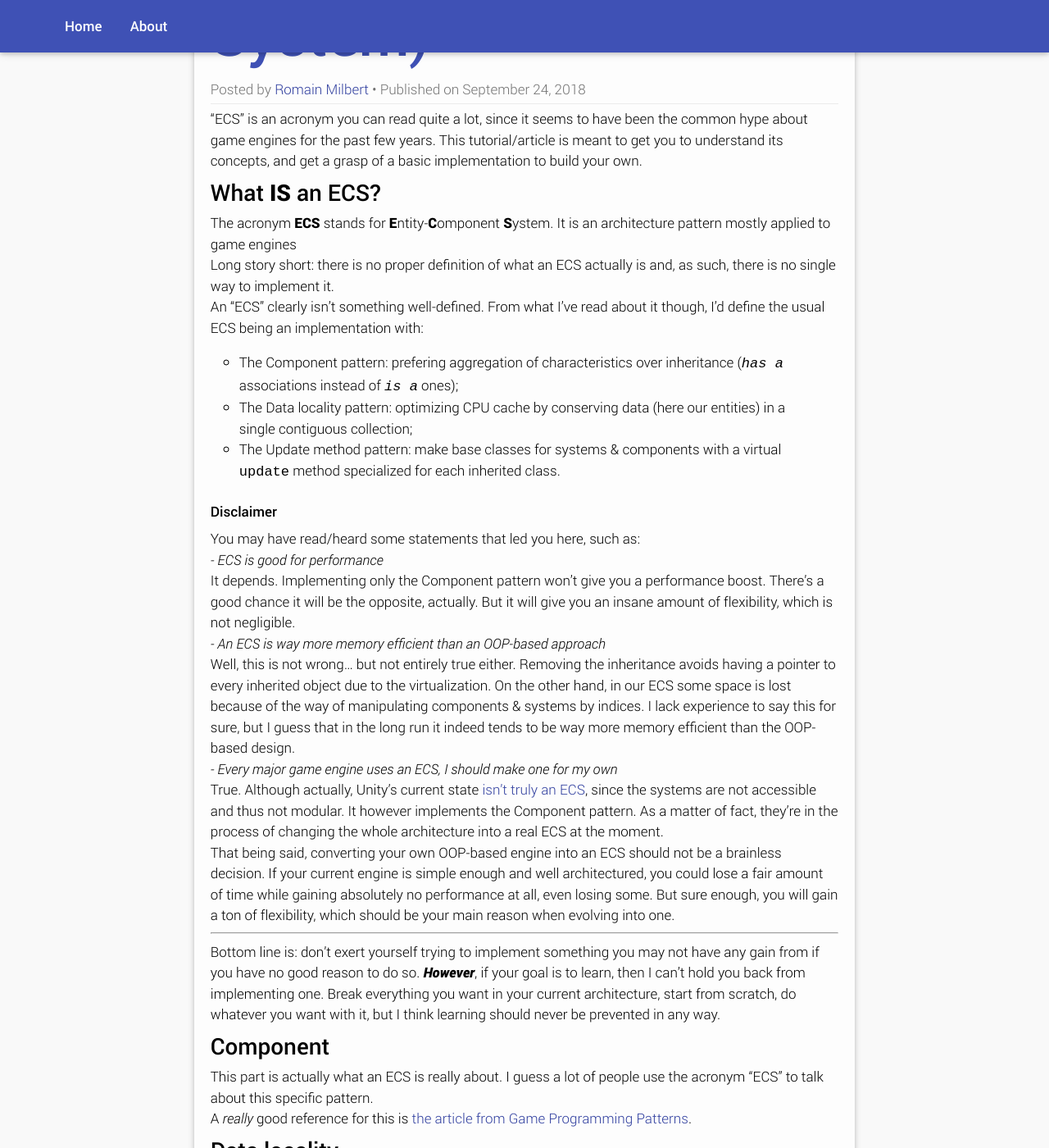
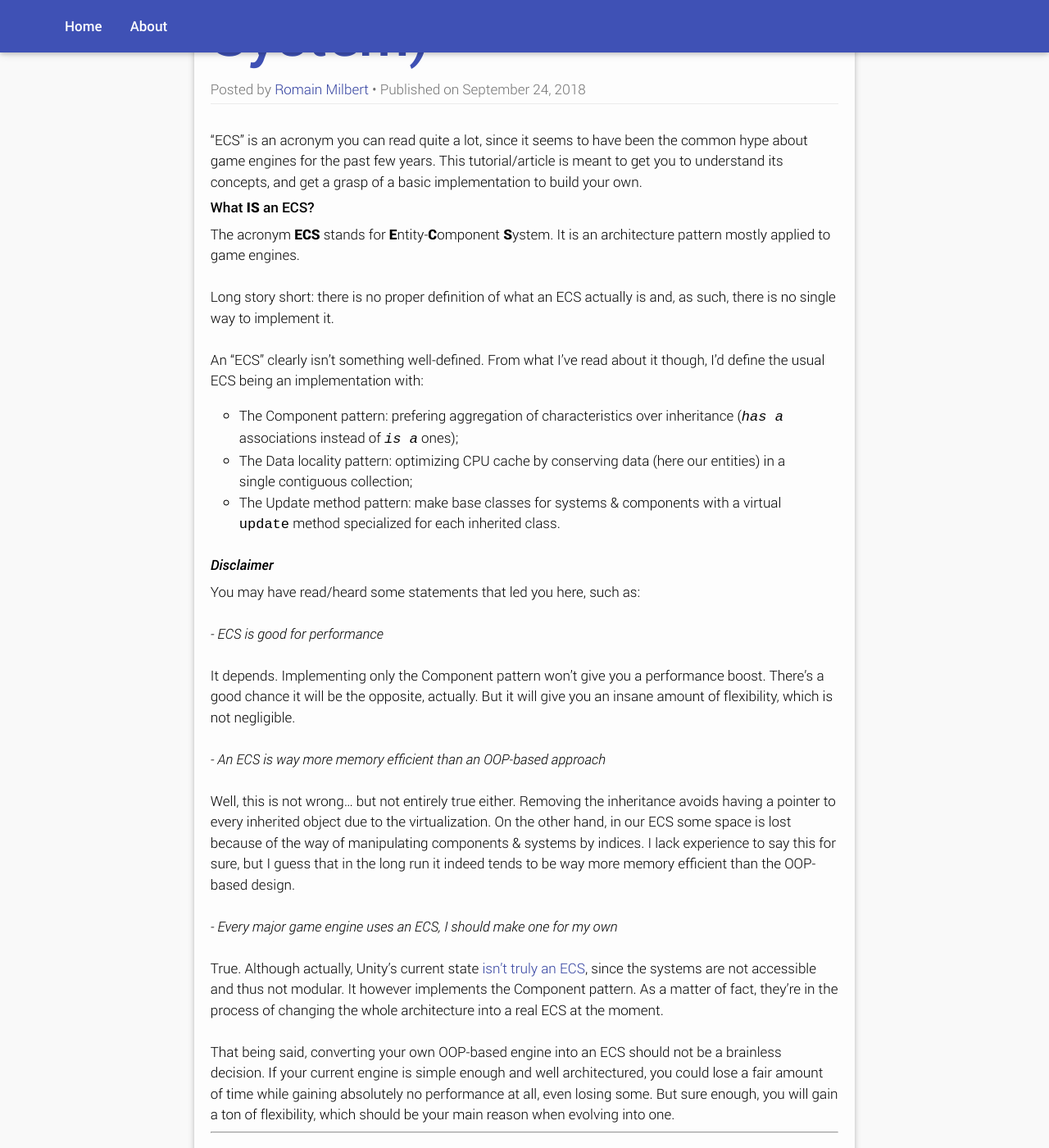
Before and after one commit to MakeItShaded/makeitshaded.github.io, a Jekyll site: the page built from _posts/2018-09-24-make-an-ecs.md, in a window 1280 px wide and 1400 px high, scrolled down 399 px. Shown: the whole window at 82% size. Built offline with Jekyll 4.4.1, drawn with Linux system fonts in a browser that asks for light colours; some web fonts are replaced; some of the changed text lies outside the part shown.

Commit message:
[Tuto/ECS] Smaller titles, added line breaks

```diff
--- a/_posts/2018-09-24-make-an-ecs.md
+++ b/_posts/2018-09-24-make-an-ecs.md
@@ -6,63 +6,78 @@ tags: [C++, ECS, Game engine, Architecture]
 category: [Tutorial]
 ---
 
+<br/>
 "ECS" is an acronym you can read quite a lot, since it seems to have been the common hype about game engines for the past few years. This tutorial/article is meant to get you to understand its concepts, and get a grasp of a basic implementation to build your own.
 
-##### What **IS** an ECS?
+###### What **IS** an ECS?
 
-The acronym **ECS** stands for **E**ntity-**C**omponent **S**ystem. It is an architecture pattern mostly applied to game engines
+The acronym **ECS** stands for **E**ntity-**C**omponent **S**ystem. It is an architecture pattern mostly applied to game engines.
 
+<br/>
 Long story short: there is no proper definition of what an ECS actually is and, as such, there is no single way to implement it.
 
+<br/>
 An "ECS" clearly isn't something well-defined. From what I've read about it though, I'd define the usual ECS being an implementation with:
 
 - The Component pattern: prefering aggregation of characteristics over inheritance (_`has a`_ associations instead of _`is a`_ ones);
 - The Data locality pattern: optimizing CPU cache by conserving data (here our entities) in a single contiguous collection;
 - The Update method pattern: make base classes for systems & components with a virtual `update` method specialized for each inherited class.
 
-###### Disclaimer
+###### _Disclaimer_
 
 You may have read/heard some statements that led you here, such as:
 
+<br/>
 *- ECS is good for performance*
 
+<br/>
 It depends. Implementing only the Component pattern won't give you a performance boost. There's a good chance it will be the opposite, actually. But it will give you an insane amount of flexibility, which is not negligible.
 
+<br/>
 *- An ECS is way more memory efficient than an OOP-based approach*
 
+<br/>
 Well, this is not wrong... but not entirely true either. Removing the inheritance avoids having a pointer to every inherited object due to the virtualization. On the other hand, in our ECS some space is lost because of the way of manipulating components & systems by indices. I lack experience to say this for sure, but I guess that in the long run it indeed tends to be way more memory efficient than the OOP-based design.
 
+<br/>
 *- Every major game engine uses an ECS, I should make one for my own*
 
+<br/>
 True. Although actually, Unity's current state [isn't truly an ECS](https://answers.unity.com/questions/669643/entity-component-system.html?childToView=1076793#answer-1076793), since the systems are not accessible and thus not modular. It however implements the Component pattern. As a matter of fact, they're in the process of changing the whole architecture into a real ECS at the moment.
 
+<br/>
 That being said, converting your own OOP-based engine into an ECS should not be a brainless decision. If your current engine is simple enough and well architectured, you could lose a fair amount of time while gaining absolutely no performance at all, even losing some. But sure enough, you will gain a ton of flexibility, which should be your main reason when evolving into one.
 
 ---
 
+<br/>
 Bottom line is: don't exert yourself trying to implement something you may not have any gain from if you have no good reason to do so. ***However***, if your goal is to learn, then I can't hold you back from implementing one. Break everything you want in your current architecture, start from scratch, do whatever you want with it, but I think learning should never be prevented in any way.
 
-##### Component
+###### Component
 
 This part is actually what an ECS is really about. I guess a lot of people use the acronym "ECS" to talk about this specific pattern.
 
+<br/>
 A _really_ good reference for this is [the article from Game Programming Patterns](http://gameprogrammingpatterns.com/component.html).
 
-##### Data locality
+###### Data locality
 
 Small explanation: a computer's CPU possesses a cache, whose size vary but still is pretty small (for example, L3 cache (largest but slowest) is ~6 MB on Intel i5s, ~8 MB on i7s, ~19 MB on AMD Ryzen 5s and ~20 MB on Ryzen 7s. This list is absolutely not entirely accurate, it may be different with each generation & model). As you can see, this cache is incredibly smaller than your amount of RAM, but is _really_ faster than it.
 
-Nowadays, CPUs perform what we can call _caching_: copying data from the RAM into the cache so that it can access it **way** faster. However, this operation only copies data adjacent to the one you're accessing. If the data you're fetching from memory isn't in this cache slice, this causes a "cache miss" which slows down the program to pick data from the RAM. That is, your program can be executed faster if you're often selecting contiguous data.
+<br/>
+Nowadays, CPUs perform what we call _caching_: copying data from the RAM into the cache so that it can access it _way_ faster. However, this operation only copies data adjacent to the one you're accessing. If the data you're fetching from memory isn't in this cache slice, this causes a "cache miss" which slows down the program to pick data from the RAM. That is, your program can be executed faster if you're often selecting contiguous data.
 
+<br/>
 _There is no way that I can explain better than [the Game Programming Patterns' article on this](http://gameprogrammingpatterns.com/data-locality.html), so I'll let you read it if you didn't understand._
 
+<br/>
 In that way, entities are meant to be in a single memory-contiguous collection (like an std::vector in C++, std::Vec in Rust, etc). As such, CPU caching doing its job and your entire world being contained in this collection, you minimize the amount of cache misses and allow your program to process data faster.
 
-##### Update method
+###### Update method
 
 This one's the easiest: in our System base class we will define a virtual methode `update`, which will be reimplemented by the inheriting systems. This will be where all our logic is, executed for each iteration of the game loop.
 
-##### References
+###### References
 
 - [What's an Entity System? - Wikidot](http://entity-systems.wikidot.com/)
 - [Example of ECS implementation: EntityX - Alec Thomas](https://github.com/alecthomas/entityx)
```
